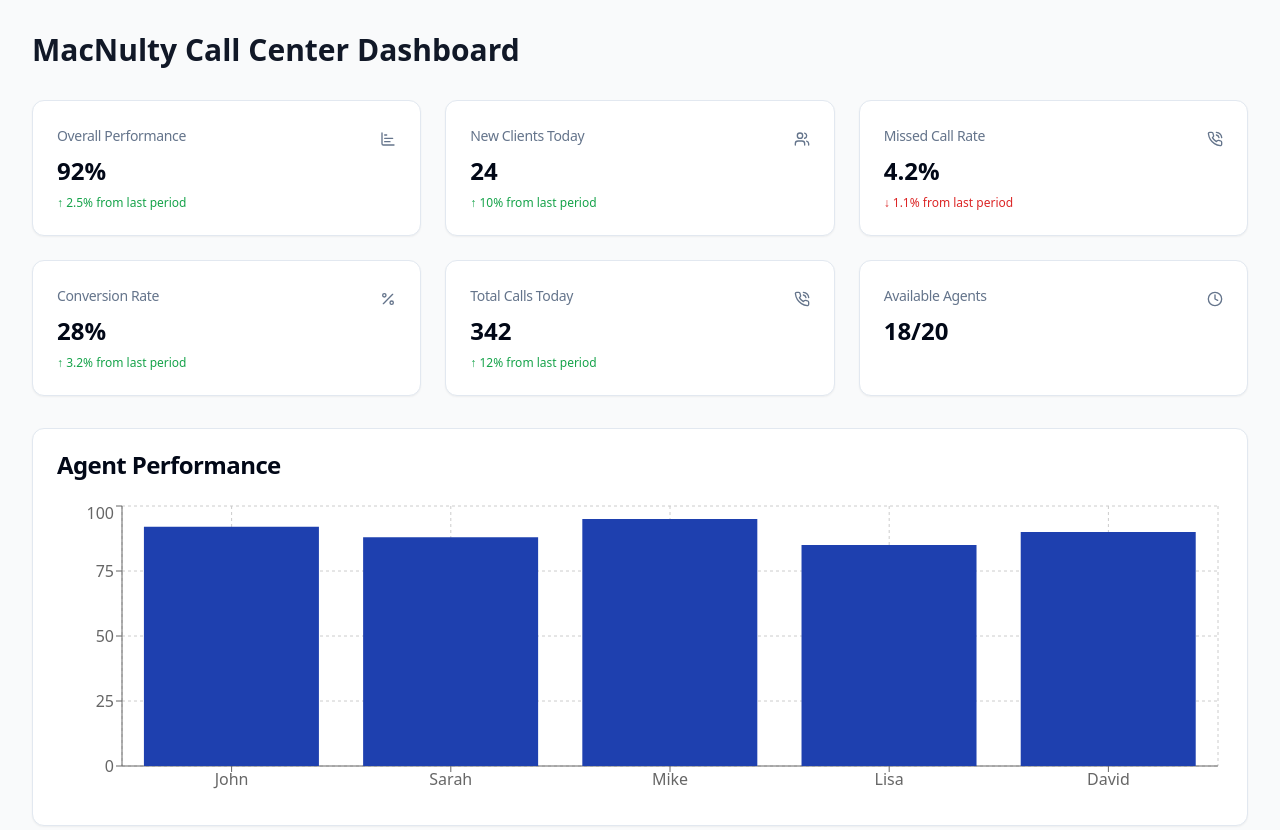
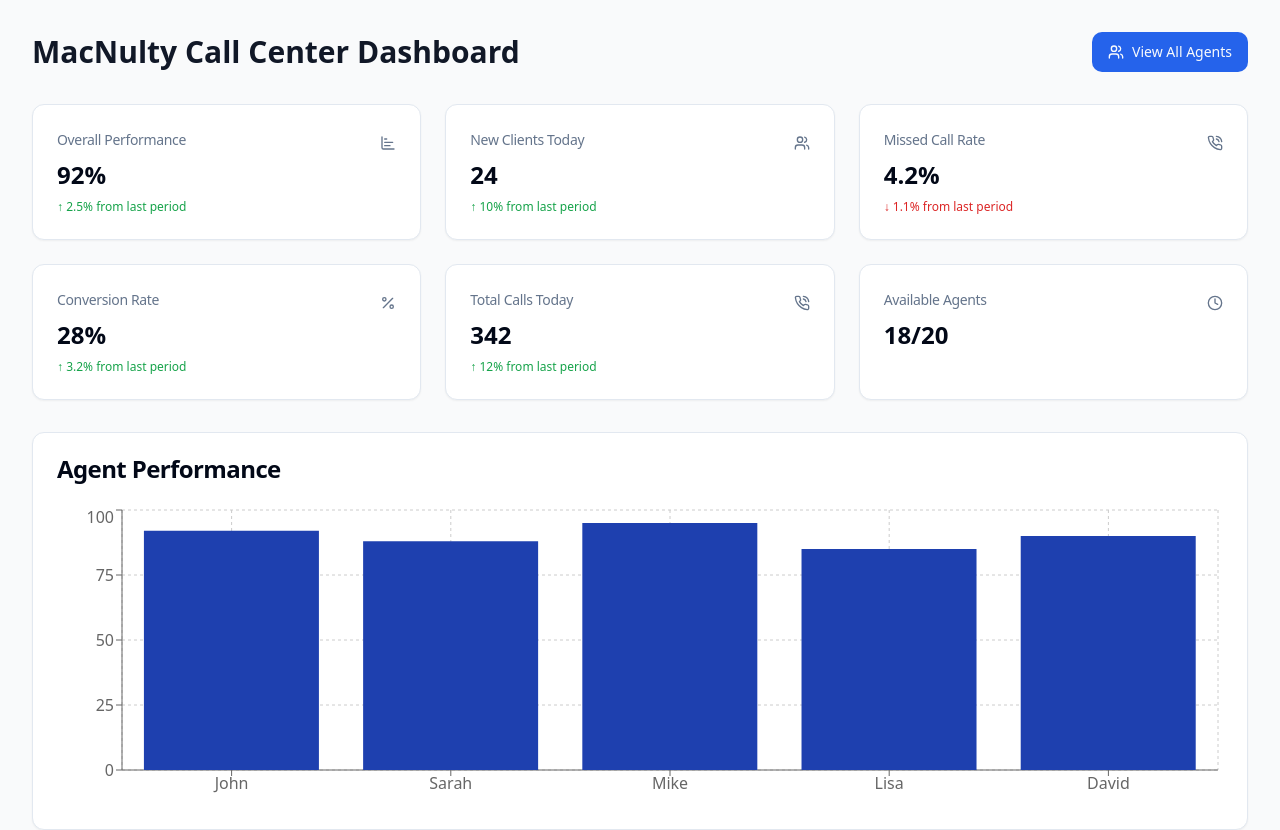
Before and after one commit to ShahmeerHussainK/macnulty-performance-dashboard, a React (Vite) app: page / in a window 1280 px wide. Shown: the top 830 px of the page. Built offline with nearby package versions, Linux system fonts and the light colour scheme.

Commit message:
Add navigation button
Implement a button to facilitate navigation within the application.
[skip gpt_engineer]

```diff
--- a/src/pages/Index.tsx
+++ b/src/pages/Index.tsx
@@ -2,12 +2,25 @@ import { ChartBar, Users, PhoneCall, Percent, Clock } from "lucide-react";
 import { MetricCard } from "@/components/MetricCard";
 import { AgentPerformance } from "@/components/AgentPerformance";
 import { CallVolume } from "@/components/CallVolume";
+import { Button } from "@/components/ui/button";
+import { useNavigate } from "react-router-dom";
 
 const Index = () => {
+  const navigate = useNavigate();
+
   return (
     <div className="min-h-screen bg-gray-50 p-8">
       <div className="mx-auto max-w-7xl">
-        <h1 className="text-3xl font-bold text-gray-900 mb-8">MacNulty Call Center Dashboard</h1>
+        <div className="flex items-center justify-between mb-8">
+          <h1 className="text-3xl font-bold text-gray-900">MacNulty Call Center Dashboard</h1>
+          <Button
+            onClick={() => navigate('/agents')}
+            className="flex items-center gap-2"
+          >
+            <Users className="h-4 w-4" />
+            View All Agents
+          </Button>
+        </div>
 
         <div className="grid grid-cols-1 md:grid-cols-2 lg:grid-cols-3 gap-6 mb-8">
           <MetricCard
```
